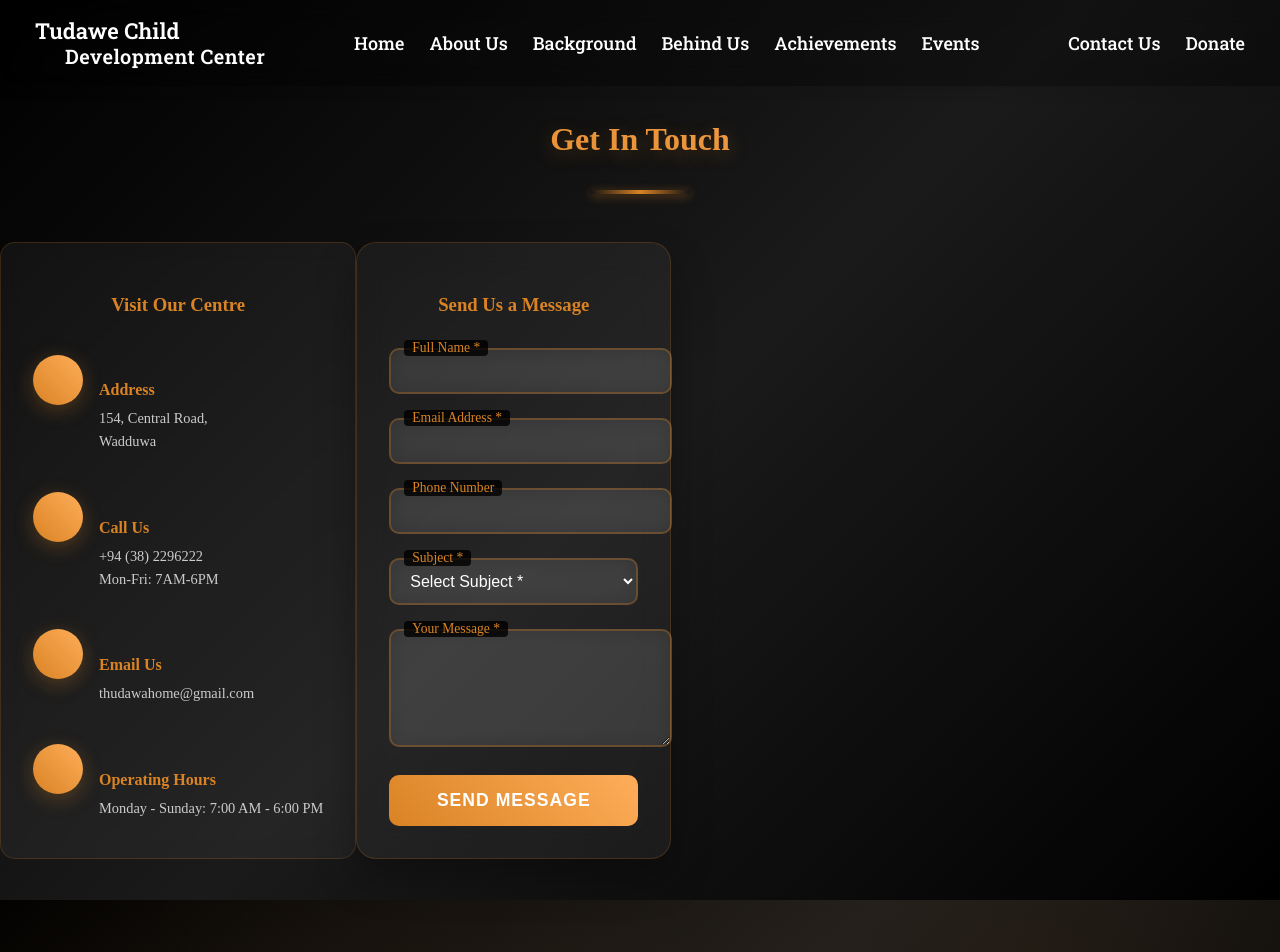
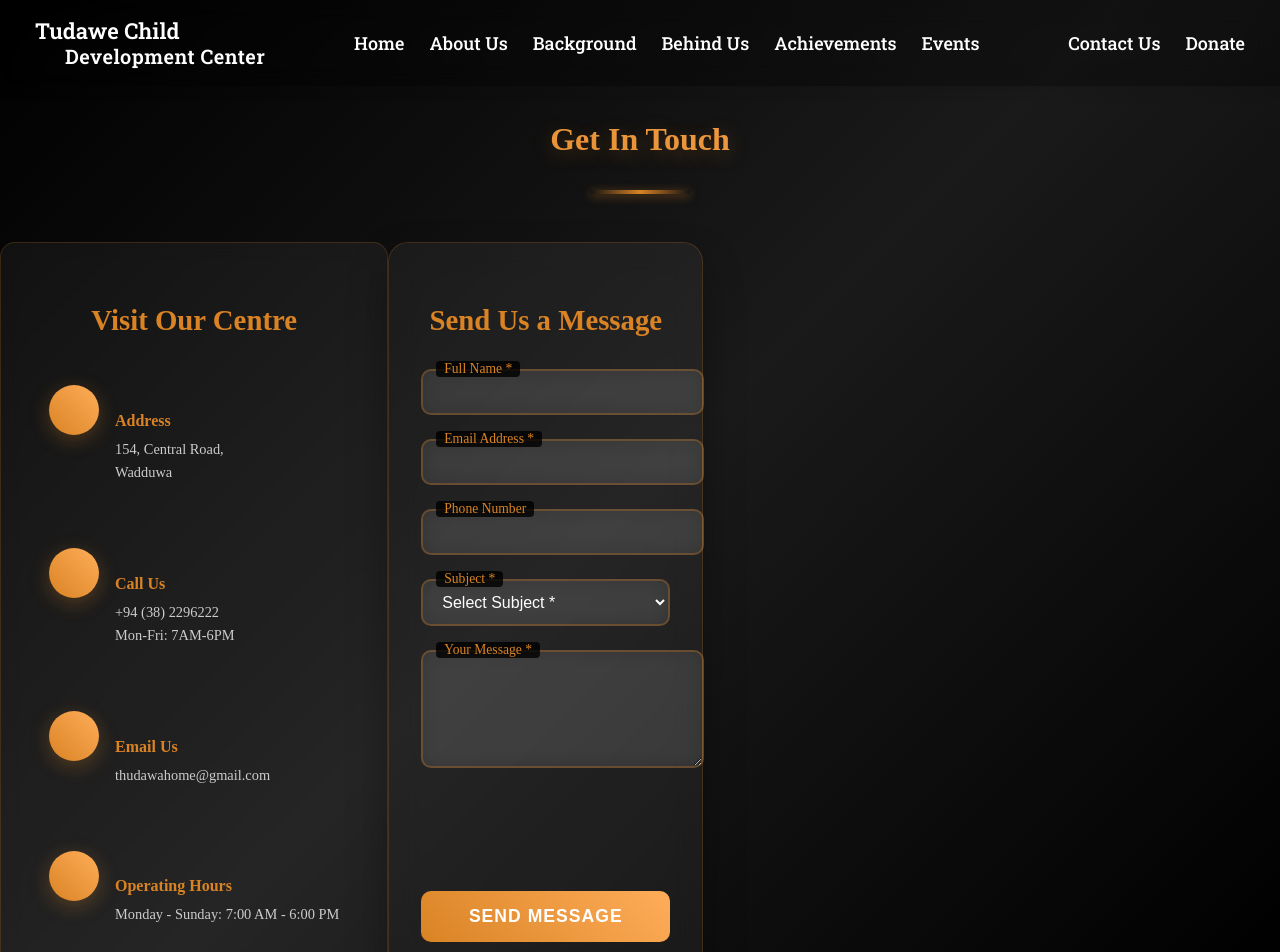
Before and after one commit to Dulan19/Thudawa_Website, a React (Create React App) app: page /Contactus in a window 1280 px wide. Shown: the top 952 px of the page. Built offline with nearby package versions, Linux system fonts and the light colour scheme.

Commit message:
2 - Css Test Contact us

```diff
--- a/src/pages/Stylings/Contactus.css
+++ b/src/pages/Stylings/Contactus.css
@@ -11,6 +11,7 @@
 .container {
   position: relative;
   z-index: 2;
+  max-width: 1400px;
 }
 
 /* Header Styles */
@@ -53,9 +54,10 @@
   background: rgba(255, 255, 255, 0.05);
   backdrop-filter: blur(10px);
   border: 1px solid rgba(217, 131, 36, 0.2);
-  border-radius: 15px;
-  padding: 2rem;
+  border-radius: 20px;
+  padding: 3rem 2.5rem;
   height: 100%;
+  min-height: 600px;
   display: flex;
   flex-direction: column;
   transition: all 0.3s ease;
@@ -72,8 +74,9 @@
 .form-container h3 {
   color: rgb(217, 131, 36);
   text-align: center;
-  margin-bottom: 2rem;
+  margin-bottom: 2.5rem;
   font-weight: 600;
+  font-size: 1.8rem;
 }
 
 /* Info Card Content */
@@ -87,8 +90,9 @@
 .info-item {
   display: flex;
   align-items: flex-start;
-  margin-bottom: 2rem;
-  gap: 1rem;
+  margin-bottom: 2.5rem;
+  gap: 1.5rem;
+  padding: 1rem;
 }
 
 .info-item:last-child {
@@ -99,8 +103,8 @@
   display: flex;
   align-items: center;
   justify-content: center;
-  width: 50px;
-  height: 50px;
+  width: 60px;
+  height: 60px;
   background: linear-gradient(45deg, rgb(217, 131, 36), #ffad5a);
   border-radius: 50%;
   box-shadow: 0 5px 20px rgba(217, 131, 36, 0.3);
@@ -108,7 +112,7 @@
 }
 
 .info-icon i {
-  font-size: 1.2rem;
+  font-size: 1.4rem;
   color: white;
 }
 
@@ -116,14 +120,14 @@
   color: rgb(217, 131, 36);
   margin-bottom: 0.5rem;
   font-weight: 600;
-  font-size: 1rem;
+  font-size: 1.2rem;
 }
 
 .info-content p {
   color: #cccccc;
   margin: 0;
   line-height: 1.6;
-  font-size: 0.9rem;
+  font-size: 1rem;
 }
 
 /* Form Container */
@@ -136,16 +140,16 @@
 /* Custom Form Elements */
 .form-group {
   position: relative;
-  margin-bottom: 1.5rem;
+  margin-bottom: 2rem;
 }
 
 .custom-input {
   background: rgba(255, 255, 255, 0.08) !important;
   border: 2px solid rgba(217, 131, 36, 0.3) !important;
-  border-radius: 10px !important;
+  border-radius: 12px !important;
   color: white !important;
-  padding: 12px 15px !important;
-  font-size: 1rem !important;
+  padding: 15px 20px !important;
+  font-size: 1.1rem !important;
   transition: all 0.3s ease !important;
   backdrop-filter: blur(10px);
   width: 100%;
@@ -164,12 +168,12 @@
 
 .form-label {
   position: absolute;
-  top: -8px;
-  left: 15px;
+  top: -10px;
+  left: 20px;
   background: rgba(0, 0, 0, 0.8);
   color: rgb(217, 131, 36);
-  padding: 0 8px;
-  font-size: 0.85rem;
+  padding: 0 10px;
+  font-size: 0.9rem;
   font-weight: 500;
   border-radius: 4px;
 }
@@ -178,9 +182,9 @@
 .custom-btn {
   background: linear-gradient(45deg, rgb(217, 131, 36), #ffad5a) !important;
   border: none !important;
-  border-radius: 10px !important;
-  padding: 15px 30px !important;
-  font-size: 1.1rem !important;
+  border-radius: 12px !important;
+  padding: 18px 35px !important;
+  font-size: 1.2rem !important;
   font-weight: 600 !important;
   color: white !important;
   transition: all 0.3s ease !important;
```
